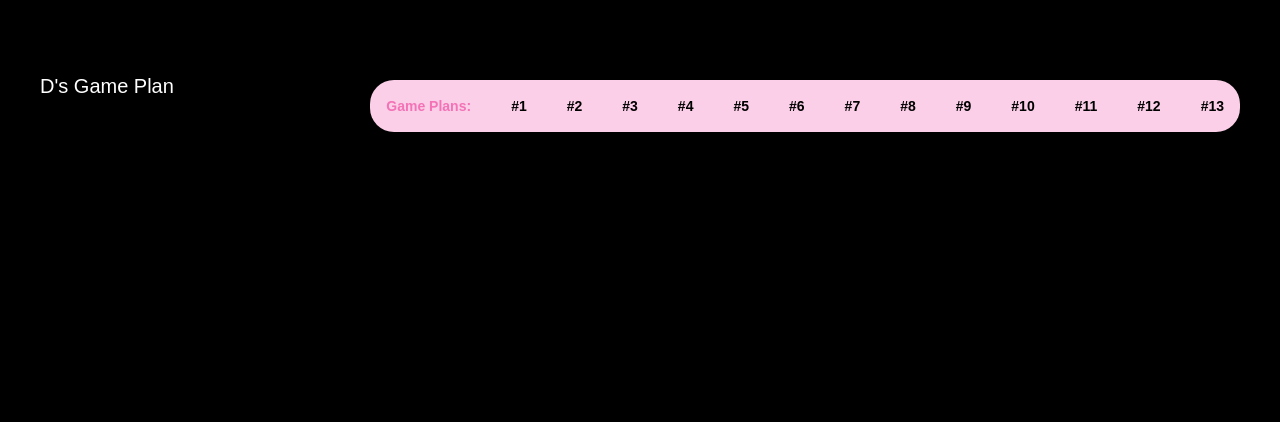
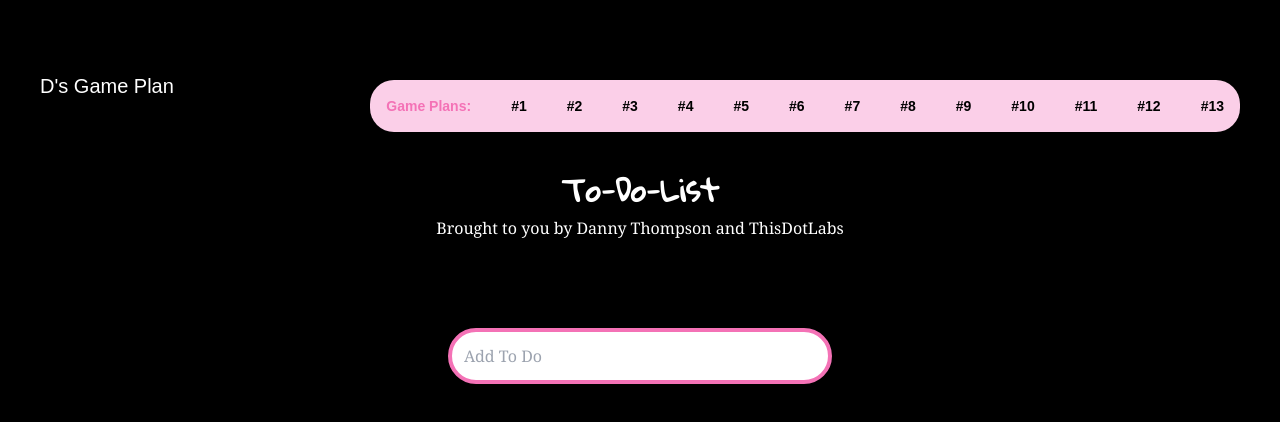
Before and after one commit to Davonne007-TX/game-plan, a React (Vite) app: page /toDo in a window 1280 px wide. Shown: the top 422 px of the page. Built offline with nearby package versions, Linux system fonts and the light colour scheme; a web font is replaced by a local one.

Commit message:
start side project, make route for to do list project and set up state

```diff
--- a/src/App.jsx
+++ b/src/App.jsx
@@ -15,6 +15,7 @@ import ForFun from "./components/more-examples/ForFun";
 import Random from "./components/more-examples/Random";
 import WeDidIt from "./components/more-examples/WeDidIt";
 import ThinkingInReact from "./components/more-examples/Product-Search/ThinkingInReact";
+import ToDo from "./components/more-examples/To-Do-List/toDo";
 import GamePlan2 from "./components/GamePlan2";
 import GamePlan3 from "./components/GamePlan3";
 import GamePlan4 from "./components/GamePlan4";
@@ -61,6 +62,7 @@ function App() {
         <Route path="/random" element={<Random />} />
         <Route path="/weDidIt" element={<WeDidIt />} />
         <Route path="/productSearch" element={<ThinkingInReact />} />
+        <Route path="/toDo" element={<ToDo />} />
         <Route path="/gamePlan2" element={<GamePlan2 />} />
         <Route path="/gamePlan3" element={<GamePlan3 />} />s
         <Route path="/gamePlan4" element={<GamePlan4 />} />s
--- a/src/components/One/MoreExamples.jsx
+++ b/src/components/One/MoreExamples.jsx
@@ -5,7 +5,7 @@ export default function MoreExamples() {
     <>
       <hr />
       <section className="flex flex-col font-lobster ml-20 mt-10">
-        <h2 className="text-3xl text-center mb-10">Other examples</h2>
+        <h2 className="text-3xl text-center mb-10">Side Projects</h2>
         <ol className="list-disc text-2xl mb-10">
           <li className="hover:text-underline">
             <Link to="/lists" className="hover:underline">
@@ -27,8 +27,13 @@ export default function MoreExamples() {
           <li>
             <Link to="/productSearch">React Docs Product Search</Link>
           </li>
+          <li>
+            <Link to="/toDo">To-do-list</Link>
+          </li>
         </ol>
       </section>
     </>
   );
 }
+
+//note to self, make this easier to read with mapping over it instead
--- a/src/components/more-examples/Gris.jsx
+++ /dev/null
@@ -1,5 +0,0 @@
-import React from "react";
-
-export default function Gris() {
-  return <div>Gris</div>;
-}
--- /dev/null
+++ b/src/components/more-examples/To-Do-List/ItemToDo.jsx
@@ -0,0 +1,7 @@
+export default function ItemToDo() {
+  return (
+    <>
+      <h1>test</h1>
+    </>
+  );
+}
--- /dev/null
+++ b/src/components/more-examples/To-Do-List/ToDo.jsx
@@ -0,0 +1,25 @@
+import { useState } from "react";
+import ItemToDo from "./ItemToDo";
+
+export default function ToDo() {
+  const [task, setTask] = useState();
+  const [toDoList, setToDoList] = useState();
+
+  //add task
+
+  return (
+    <main className="flex-time text-white gap-2 font-serif">
+      <h1 className=" font-bold text-2xl md:text-3xl lg:text-4x font-gloria">
+        To-Do-List
+      </h1>
+      <p>Brought to you by Danny Thompson and ThisDotLabs</p>
+
+      <section className="mt-20 bg-pink max-w-5xl">
+        <input
+          className="rounded-full w-96 p-3 text-black outline-none border-4 border-pink-400"
+          placeholder="Add To Do"
+        />
+      </section>
+    </main>
+  );
+}
```
